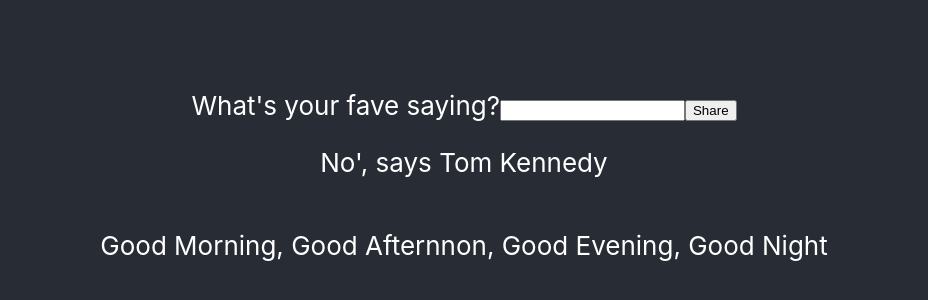
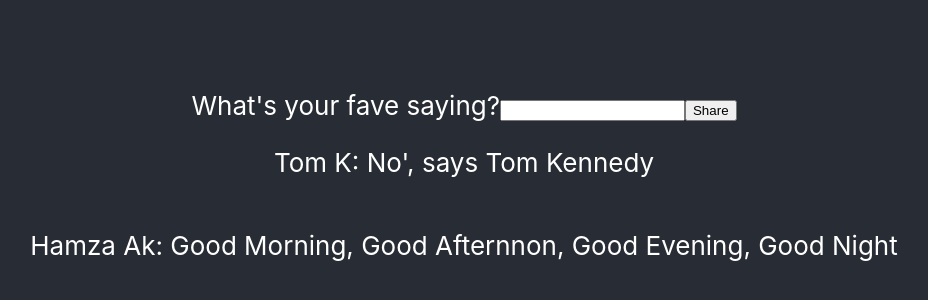
Before and after one commit to Shylan21/React-basics, a React (Create React App) app: page / in a window 1280 px wide. Shown: the part 212-512 px from the top of the page, without its empty margins (176-1104 px from the left). Built offline with nearby package versions, Linux system fonts and the light colour scheme.

Commit message:
With obj

```diff
--- a/src/MessageBoard/MessageBoard.js
+++ b/src/MessageBoard/MessageBoard.js
@@ -4,8 +4,14 @@ import { useState } from "react";
 import Message from "../Messages/Messages";
 
 const initialMessage = [
-  "No', says Tom Kennedy",
-  "Good Morning, Good Afternnon, Good Evening, Good Night",
+  {
+    content: "No', says Tom Kennedy",
+    author: "Tom K",
+  },
+  {
+    content: "Good Morning, Good Afternnon, Good Evening, Good Night",
+    author: "Hamza Ak",
+  },
 ];
 
 // Given I type text in the input field
@@ -29,13 +35,14 @@ function MessageBoard() {
     // newMessages.push(newMessage); // yes, yes, yes. Mutate new states.
     // setMessages(newMessages);
     // Shorter way
-    const newMessages = [...messages, newMessage];
-    console.log(newMessages);
-    setMessages(newMessages);
-    // setMessages([...messages, newMessage]);
+    // const newMessages = [...messages, newMessage];
+    // console.log(newMessages);
+    // setMessages(newMessages);
+    setMessages([...messages, newMessage]);
   };
   return (
     <>
+
       <form onSubmit={handleSubmit}>
         <label>
           What's your fave saying?
@@ -46,8 +53,8 @@ function MessageBoard() {
       {/* div */}
       {
         // Using .map or forEach the first argument is always the one we know.
-        messages.map((message, index) => (
-          <Message key={index} content={message} />
+        messages.map((messageObj, index) => (
+          <Message key={index} message={messageObj} />
         ))
       }
       {/* </div> */}
--- a/src/Messages/Messages.js
+++ b/src/Messages/Messages.js
@@ -1,5 +1,11 @@
 function Message(props) {
-  return <p>{props.content}</p>;
+  return (
+    <>
+      <p>
+        {props.message.author}: {props.message.content}
+      </p>
+    </>
+  );
 }
 
 export default Message;
```
